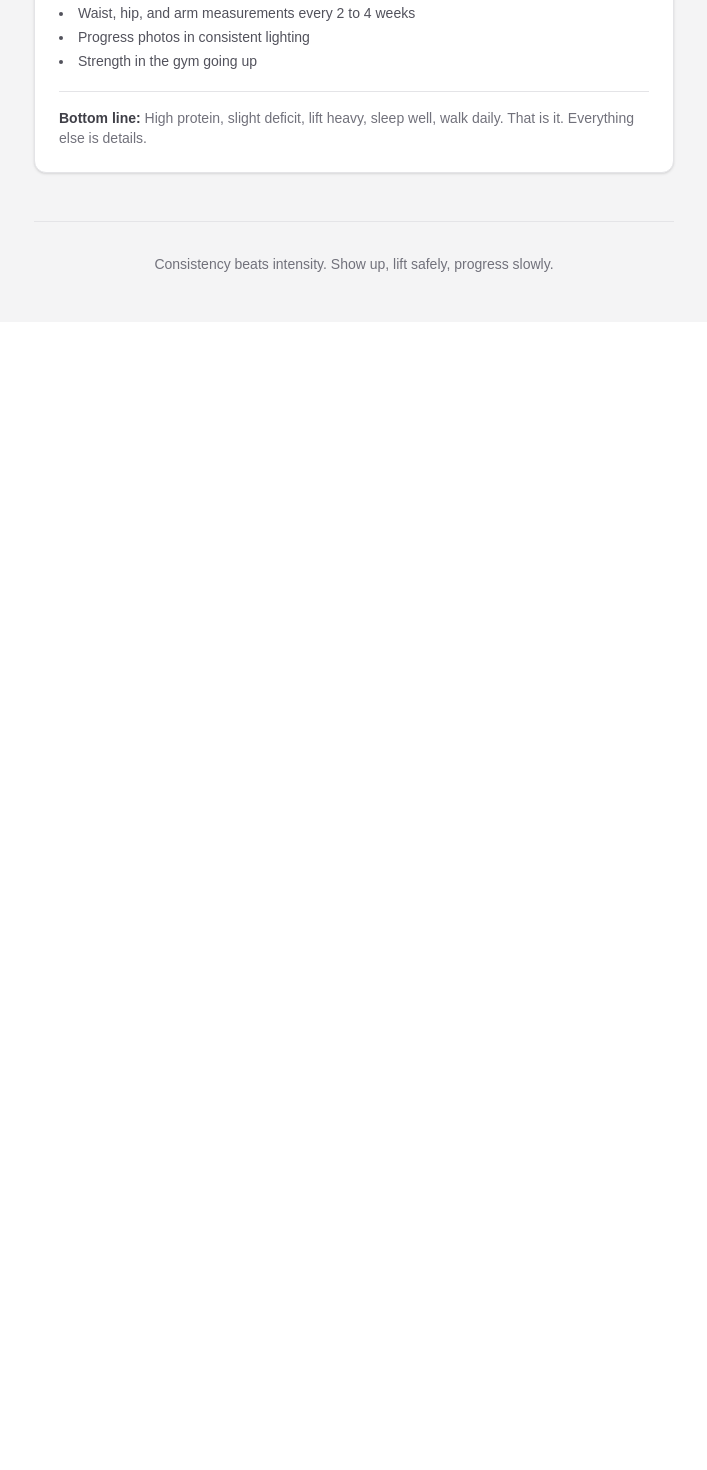
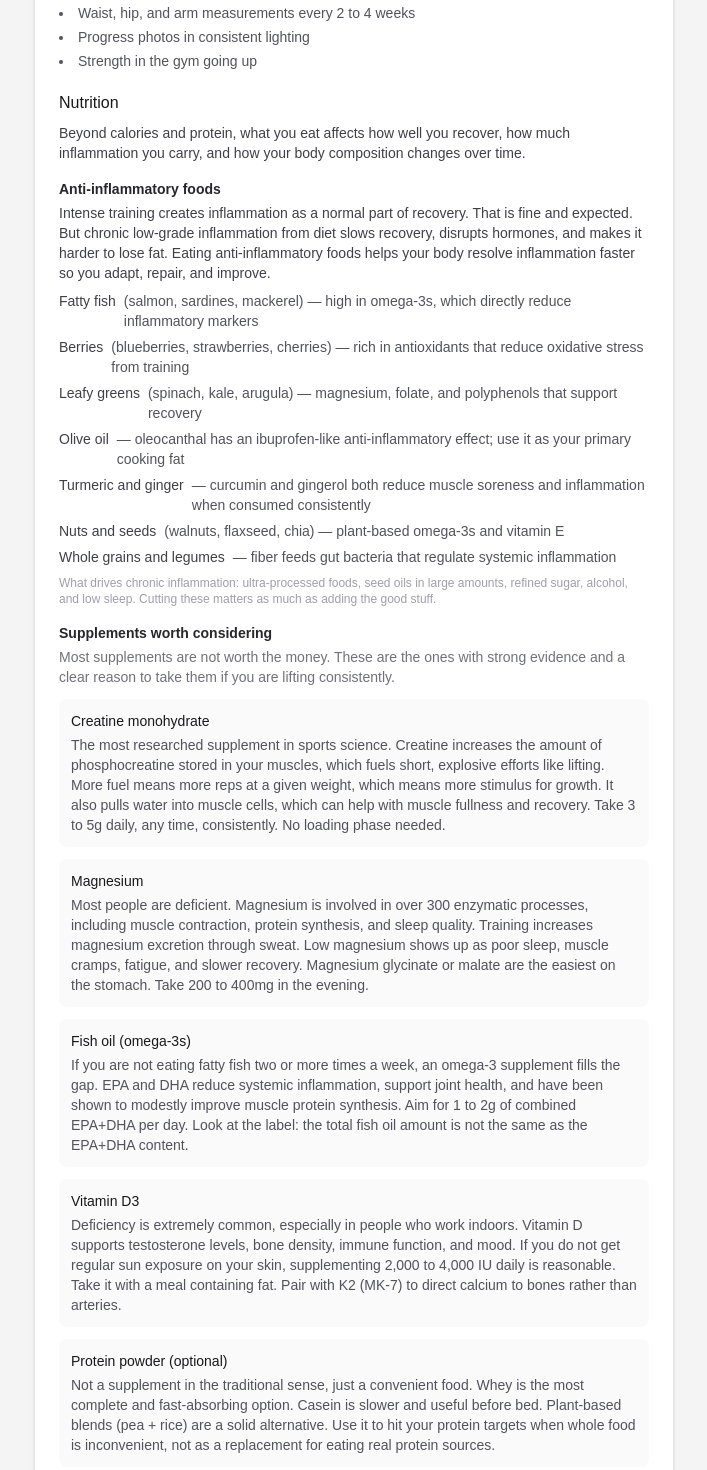
Before and after one commit to vrnvrn/lift, a Next.js app: page / in a window 1280 px wide. Shown: the part 2120-3590 px from the top of the page, without its empty margins (286-993 px from the left). Before the commit the page ends 2442 px from the top, so only its background shows below. Built offline with nearby package versions, Linux system fonts and the light colour scheme.

Commit message:
Add nutrition section: anti-inflammatory foods and supplements

```diff
--- a/components/HowToBurn.tsx
+++ b/components/HowToBurn.tsx
@@ -257,6 +257,94 @@ export default function HowToBurn() {
             </ul>
           </div>
 
+          <div>
+            <h3 className="font-medium text-zinc-900 dark:text-zinc-100 mb-2">Nutrition</h3>
+            <p className="text-sm mb-4">
+              Beyond calories and protein, what you eat affects how well you recover, how much inflammation you carry, and how your body composition changes over time.
+            </p>
+
+            <div className="space-y-4">
+              <div>
+                <h4 className="text-sm font-semibold text-zinc-800 dark:text-zinc-200 mb-1">Anti-inflammatory foods</h4>
+                <p className="text-sm">
+                  Intense training creates inflammation as a normal part of recovery. That is fine and expected. But chronic low-grade inflammation from diet slows recovery, disrupts hormones, and makes it harder to lose fat. Eating anti-inflammatory foods helps your body resolve inflammation faster so you adapt, repair, and improve.
+                </p>
+                <ul className="text-sm mt-2 space-y-1.5 text-zinc-600 dark:text-zinc-400">
+                  <li className="flex items-start gap-2">
+                    <span className="shrink-0 font-medium text-zinc-700 dark:text-zinc-300">Fatty fish</span>
+                    <span>(salmon, sardines, mackerel) — high in omega-3s, which directly reduce inflammatory markers</span>
+                  </li>
+                  <li className="flex items-start gap-2">
+                    <span className="shrink-0 font-medium text-zinc-700 dark:text-zinc-300">Berries</span>
+                    <span>(blueberries, strawberries, cherries) — rich in antioxidants that reduce oxidative stress from training</span>
+                  </li>
+                  <li className="flex items-start gap-2">
+                    <span className="shrink-0 font-medium text-zinc-700 dark:text-zinc-300">Leafy greens</span>
+                    <span>(spinach, kale, arugula) — magnesium, folate, and polyphenols that support recovery</span>
+                  </li>
+                  <li className="flex items-start gap-2">
+                    <span className="shrink-0 font-medium text-zinc-700 dark:text-zinc-300">Olive oil</span>
+                    <span>— oleocanthal has an ibuprofen-like anti-inflammatory effect; use it as your primary cooking fat</span>
+                  </li>
+                  <li className="flex items-start gap-2">
+                    <span className="shrink-0 font-medium text-zinc-700 dark:text-zinc-300">Turmeric and ginger</span>
+                    <span>— curcumin and gingerol both reduce muscle soreness and inflammation when consumed consistently</span>
+                  </li>
+                  <li className="flex items-start gap-2">
+                    <span className="shrink-0 font-medium text-zinc-700 dark:text-zinc-300">Nuts and seeds</span>
+                    <span>(walnuts, flaxseed, chia) — plant-based omega-3s and vitamin E</span>
+                  </li>
+                  <li className="flex items-start gap-2">
+                    <span className="shrink-0 font-medium text-zinc-700 dark:text-zinc-300">Whole grains and legumes</span>
+                    <span>— fiber feeds gut bacteria that regulate systemic inflammation</span>
+                  </li>
+                </ul>
+                <p className="text-xs text-zinc-400 dark:text-zinc-500 mt-2">
+                  What drives chronic inflammation: ultra-processed foods, seed oils in large amounts, refined sugar, alcohol, and low sleep. Cutting these matters as much as adding the good stuff.
+                </p>
+              </div>
+
+              <div>
+                <h4 className="text-sm font-semibold text-zinc-800 dark:text-zinc-200 mb-1">Supplements worth considering</h4>
+                <p className="text-sm text-zinc-500 dark:text-zinc-400 mb-3">
+                  Most supplements are not worth the money. These are the ones with strong evidence and a clear reason to take them if you are lifting consistently.
+                </p>
+                <div className="space-y-3">
+                  <div className="bg-zinc-50 dark:bg-zinc-800 rounded-lg p-3">
+                    <p className="text-sm font-medium text-zinc-900 dark:text-zinc-100 mb-1">Creatine monohydrate</p>
+                    <p className="text-sm text-zinc-600 dark:text-zinc-400">
+                      The most researched supplement in sports science. Creatine increases the amount of phosphocreatine stored in your muscles, which fuels short, explosive efforts like lifting. More fuel means more reps at a given weight, which means more stimulus for growth. It also pulls water into muscle cells, which can help with muscle fullness and recovery. Take 3 to 5g daily, any time, consistently. No loading phase needed.
+                    </p>
+                  </div>
+                  <div className="bg-zinc-50 dark:bg-zinc-800 rounded-lg p-3">
+                    <p className="text-sm font-medium text-zinc-900 dark:text-zinc-100 mb-1">Magnesium</p>
+                    <p className="text-sm text-zinc-600 dark:text-zinc-400">
+                      Most people are deficient. Magnesium is involved in over 300 enzymatic processes, including muscle contraction, protein synthesis, and sleep quality. Training increases magnesium excretion through sweat. Low magnesium shows up as poor sleep, muscle cramps, fatigue, and slower recovery. Magnesium glycinate or malate are the easiest on the stomach. Take 200 to 400mg in the evening.
+                    </p>
+                  </div>
+                  <div className="bg-zinc-50 dark:bg-zinc-800 rounded-lg p-3">
+                    <p className="text-sm font-medium text-zinc-900 dark:text-zinc-100 mb-1">Fish oil (omega-3s)</p>
+                    <p className="text-sm text-zinc-600 dark:text-zinc-400">
+                      If you are not eating fatty fish two or more times a week, an omega-3 supplement fills the gap. EPA and DHA reduce systemic inflammation, support joint health, and have been shown to modestly improve muscle protein synthesis. Aim for 1 to 2g of combined EPA+DHA per day. Look at the label: the total fish oil amount is not the same as the EPA+DHA content.
+                    </p>
+                  </div>
+                  <div className="bg-zinc-50 dark:bg-zinc-800 rounded-lg p-3">
+                    <p className="text-sm font-medium text-zinc-900 dark:text-zinc-100 mb-1">Vitamin D3</p>
+                    <p className="text-sm text-zinc-600 dark:text-zinc-400">
+                      Deficiency is extremely common, especially in people who work indoors. Vitamin D supports testosterone levels, bone density, immune function, and mood. If you do not get regular sun exposure on your skin, supplementing 2,000 to 4,000 IU daily is reasonable. Take it with a meal containing fat. Pair with K2 (MK-7) to direct calcium to bones rather than arteries.
+                    </p>
+                  </div>
+                  <div className="bg-zinc-50 dark:bg-zinc-800 rounded-lg p-3">
+                    <p className="text-sm font-medium text-zinc-900 dark:text-zinc-100 mb-1">Protein powder (optional)</p>
+                    <p className="text-sm text-zinc-600 dark:text-zinc-400">
+                      Not a supplement in the traditional sense, just a convenient food. Whey is the most complete and fast-absorbing option. Casein is slower and useful before bed. Plant-based blends (pea + rice) are a solid alternative. Use it to hit your protein targets when whole food is inconvenient, not as a replacement for eating real protein sources.
+                    </p>
+                  </div>
+                </div>
+              </div>
+            </div>
+          </div>
+
           <div className="text-sm text-zinc-500 dark:text-zinc-400 border-t border-zinc-200 dark:border-zinc-700 pt-4">
             <p>
               <strong className="text-zinc-700 dark:text-zinc-300">Bottom line:</strong> High protein, slight deficit, lift heavy, sleep well, walk daily. That is it. Everything else is details.
```
